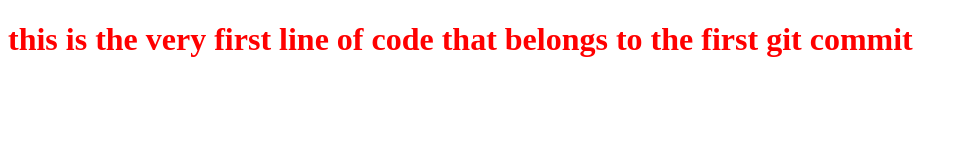
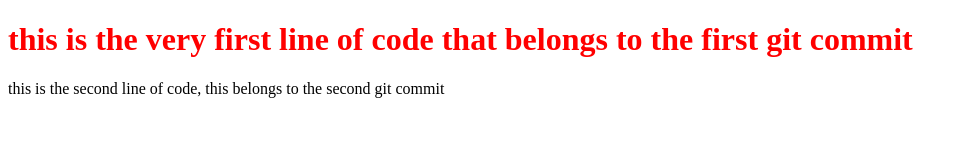
Before and after one commit to MiguelProgrammer1405/testing-repositories-2, a plain HTML site: page index.html in a window 1280 px wide. Shown: the whole page, without its empty margins (0-968 px from the left). Drawn offline with Linux system fonts and the light colour scheme.

Commit message:
version-2

```diff
--- a/index.html
+++ b/index.html
@@ -11,5 +11,8 @@
     <h1>
       this is the very first line of code that belongs to the first git commit
     </h1>
+    <p>
+      this is the second line of code, this belongs to the second git commit
+    </p>
   </body>
 </html>
```
